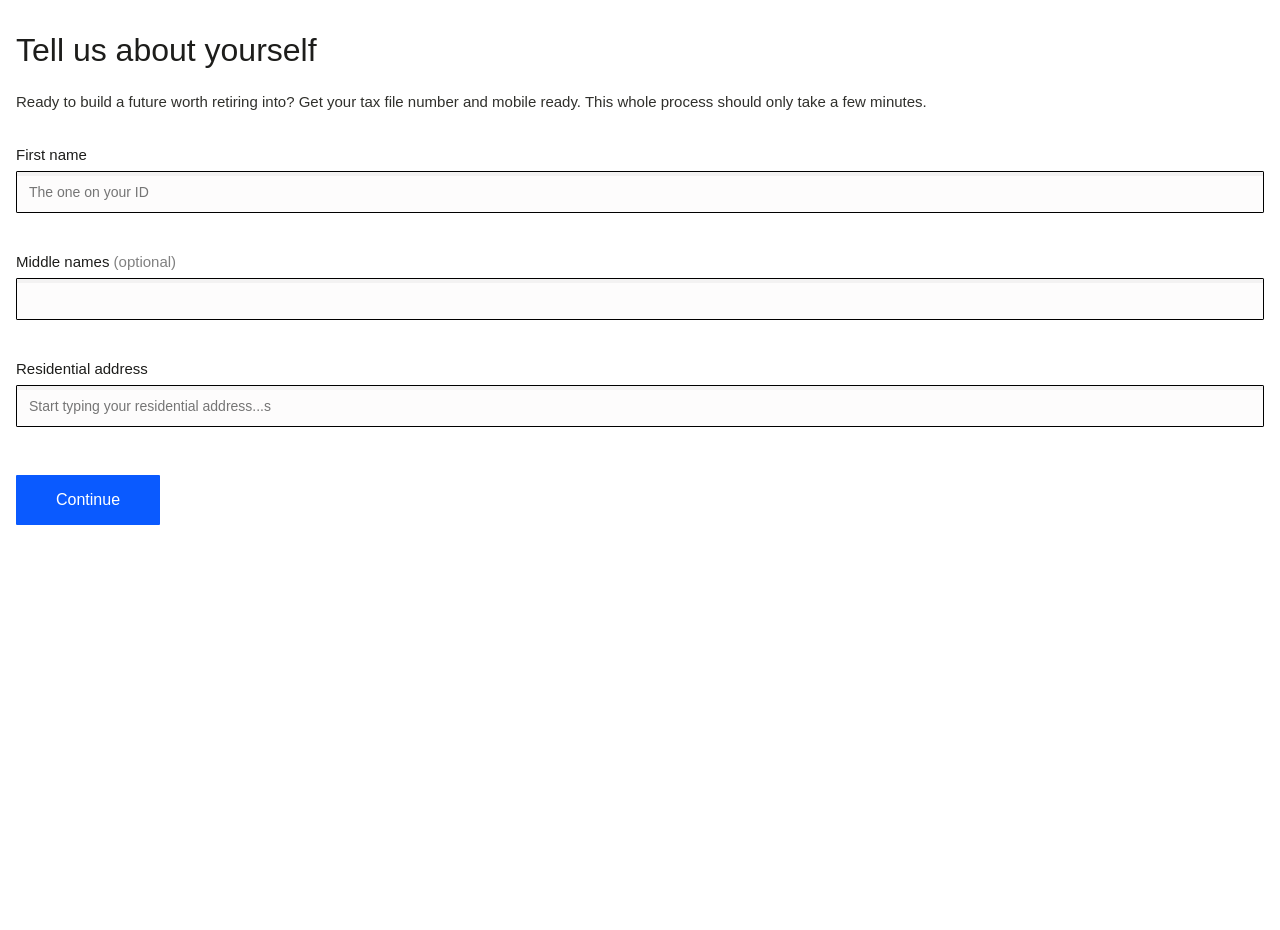
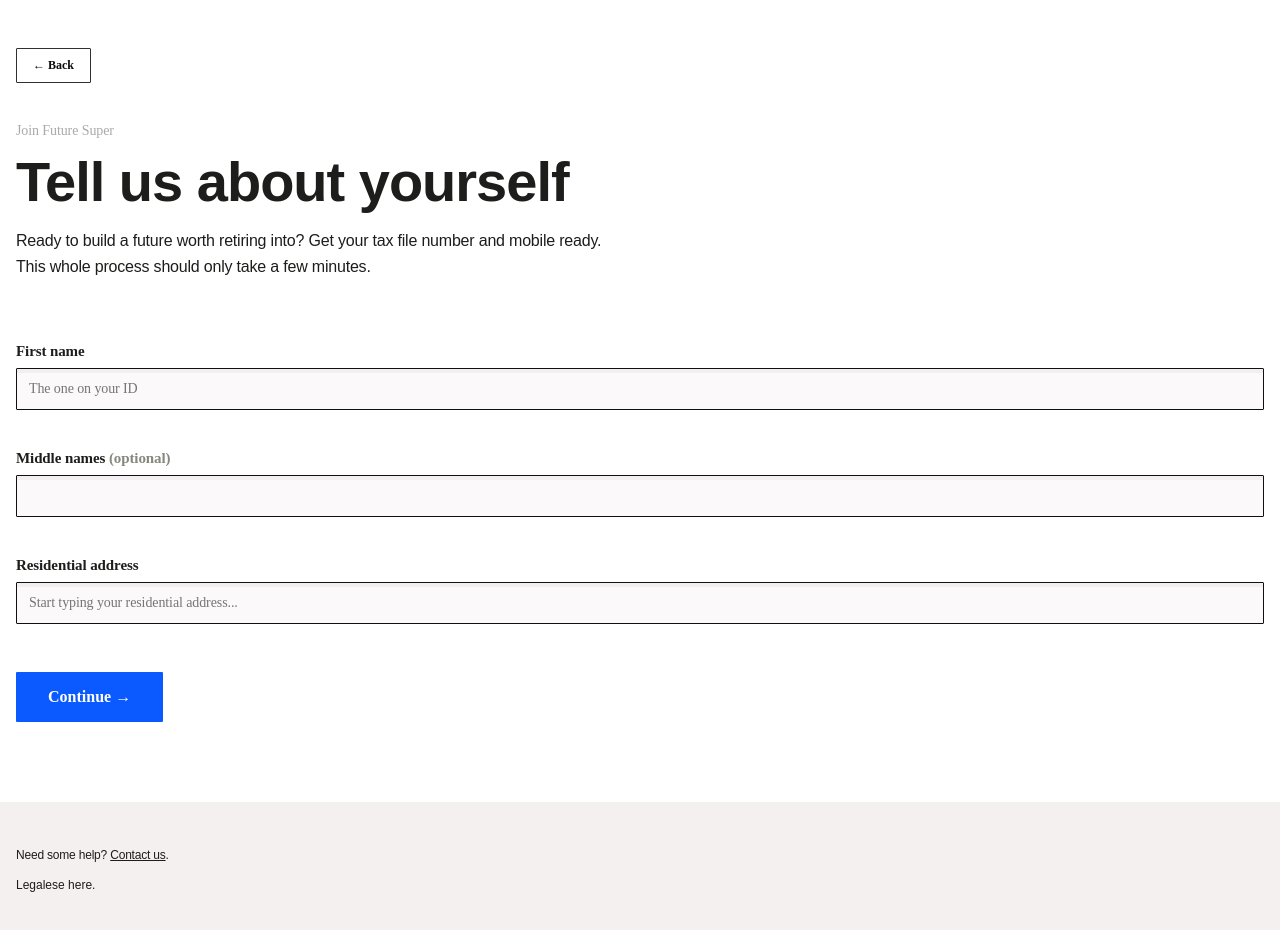
Before and after one commit to futuresuper/design, a plain HTML site: page index.html in a window 1280 px wide. Before the commit the page ends 800 px from the top, so only its background shows below. Drawn offline with Linux system fonts and the light colour scheme; a web font is replaced by a local one.

Commit message:
colour variables

```diff
--- /dev/null
+++ b/colours.css
@@ -0,0 +1,16 @@
+:root {
+  --white-000: #ffffff;
+  --off-white-100: #fdfcfc;
+  --off-white-300: #fbf9f9;
+  --off-white-500: #f5f0f0;
+  --black-500: #140f14;
+  --grey-900: #0b0b0a;
+  --grey-800: #1d1d1b;
+  --grey-700: #30302c;
+  --grey-500: #52524c;
+  --grey-400: #87877e;
+  --blue-300: #a3c1ff;
+  --blue-500: #0a5aff;
+  --blue-700: #0043cc;
+  --green-500: #2bb151;
+}
--- /dev/null
+++ b/dark.css
@@ -0,0 +1,35 @@
+/* Light content on dark background */
+/* https://web.dev/prefers-color-scheme/ */
+:root {
+  color: var(--white-000);
+  background-color: var(--grey-800);
+}
+
+a.button.back {
+  color: var(--white-000);
+  border: 1px solid var(--grey-500);
+}
+
+a.button.back:hover {
+  color: var(--black-500);
+  background-color: var(--white-000);
+  border: 1px solid var(--white-000);
+}
+
+header h2 {
+  color: var(--grey-400);
+}
+
+label span {
+  color: var(--grey-400);
+}
+
+input {
+  background-color: var(--grey-500);
+  border: 1px solid var(--off-white-500);
+  box-shadow: inset 0px 4px 0.5px rgba(0, 0, 0, 0.04);
+}
+
+footer {
+  background-color: var(--grey-700);
+}
--- a/index.html
+++ b/index.html
@@ -5,26 +5,61 @@
     <meta charset="UTF-8">
     <meta name="viewport" content="width=device-width, initial-scale=1.0">
     <title>Design | Future Super</title>
+    <script>
+        // If `prefers-color-scheme` is not supported, fall back to light mode.
+        // In this case, light.css will be downloaded with `highest` priority.
+        if (window.matchMedia('(prefers-color-scheme: dark)').media === 'not all') {
+            document.documentElement.style.display = 'none';
+            document.head.insertAdjacentHTML(
+                'beforeend',
+                '<link rel="stylesheet" href="/light.css" onload="document.documentElement.style.display = \'\'">'
+            );
+        }
+    </script>
+    <link rel="stylesheet" href="colours.css">
+    <!--
+        Conditionally either load the light or the dark stylesheet. The matching file
+        will be downloaded with `highest`, the non-matching file with `lowest`
+        priority. If the browser doesn't support `prefers-color-scheme`, the media
+        query is unknown and the files are downloaded with `lowest` priority (but
+        above I already force `highest` priority for my default light experience).
+      -->
+    <link rel="stylesheet" href="dark.css" media="(prefers-color-scheme: dark)">
+    <link rel="stylesheet" href="light.css" media="(prefers-color-scheme: light)">
+    <!-- The main stylesheet -->
     <link rel="stylesheet" href="style.css">
 </head>
 
 <body>
     <header>
-        <h1>Tell us about yourself</h1>
+        <a href="#" class="button back">← Back</a>
+        <h2>Join Future Super</h2>
+        <h1>Tell us about <span class="highlight">yourself</span></h1>
         <p>Ready to build a future worth retiring into? Get your tax file number and mobile ready. This whole process
             should
             only take a few minutes.</p>
     </header>
-    <label for="name">First name</label>
-    <input type="text" id="name" name="name" required placeholder="The one on your ID">
+    <section>
+        <label for="name">First name</label>
+        <input type="text" id="name" name="name" required placeholder="The one on your ID">
 
-    <label for="middle-name">Middle names <span>(optional)</span></label>
-    <input type="text" id="middle-name" name="middle-name">
+        <label for="middle-name">Middle names <span>(optional)</span></label>
+        <input type="text" id="middle-name" name="middle-name">
 
-    <label for="address">Residential address</label>
-    <input type="text" id="address" name="address" required placeholder="Start typing your residential address...s">
+        <label for="address">Residential address</label>
+        <input type="text" id="address" name="address" required placeholder="Start typing your residential address...">
 
-    <a href="#" class="button">Continue</a>
+        <a href="#" class="button primary">Continue →</a>
+    </section>
+
+    <footer>
+        <section>
+            <p><strong>Need some help?</strong> <a href="#">Contact us</a>.</p>
+        </section>
+        <section>
+            Legalese here.
+        </section>
+    </footer>
 </body>
 
 </html>
--- /dev/null
+++ b/light.css
@@ -0,0 +1,35 @@
+/* Dark content on light background */
+/* https://web.dev/prefers-color-scheme/ */
+:root {
+  color: var(--grey-800);
+  background-color: var(--white-500);
+}
+
+a.button.back {
+  color: var(--grey-900);
+  border: 1px solid var(--grey-700);
+}
+
+a.button.back:hover {
+  color: white;
+  background-color: var(--black-500);
+  border: 1px solid var(--black-500);
+}
+
+header h2 {
+  color: #aaa;
+}
+
+label span {
+  color: var(--grey-400);
+}
+
+input {
+  background-color: var(--off-white-300);
+  border: 1px solid var(--black-500);
+  box-shadow: inset 0px 4px 0.5px rgba(0, 0, 0, 0.04);
+}
+
+footer {
+  background-color: var(--off-white-500);
+}
--- a/style.css
+++ b/style.css
@@ -1,25 +1,31 @@
 :root {
-  --white-000: #ffffff;
-  --off-white-100: #fdfcfc;
-  --off-white-300: #fbf9f9;
-  --off-white-500: #f5f0f0;
-  --grey-800: #1d1d1b;
-  --grey-700: #30302c;
-  --blue-500: #0a5aff;
-  --blue-700: #0043cc;
-  --green-500: #2bb151;
+  color-scheme: light dark;
 
   --font-weight-medium: 500;
   --font-stretch-narrow: 94%;
   --font-stretch-normal: 100%;
   --font-stretch-wide: 106%;
 
-  --border-radius-square: 1.05px;
+  --border-radius-square: 1px;
+}
+
+::selection {
+  background: var(--blue-500);
+  color: white;
 }
 
 @font-face {
   font-family: "SharpGroteskVF";
   src: url("SharpGroteskTrial-VF.ttf") format("truetype");
+}
+
+@font-face {
+  font-family: "JetBrainsMonoVF";
+  src: url("JetBrainsMono-Variable.ttf") format("truetype");
+}
+
+* {
+  transition: background-color 0.2s cubic-bezier(0.3, 0, 0.5, 1);
 }
 
 body,
@@ -28,75 +34,143 @@ input {
 }
 
 body {
-  background: var(--white-000);
-  color: var(--grey-800);
+  color: var(--color);
+  background-color: var(--background-color);
+
   font-stretch: var(--font-stretch-normal);
-  margin: 2rem 1rem;
+  margin: 0;
+}
+
+header,
+section {
+  margin: 0 1rem;
 }
 
 header {
-  margin-bottom: 2rem;
+  margin-bottom: 4rem;
 }
 
 h1 {
-  font-weight: var(--font-weight-medium);
-  font-stretch: var(--font-stretch-wide);
+  font-weight: 550;
+  letter-spacing: -1px;
+  font-stretch: var(--font-stretch-narrow);
+  /* color: var(--black-500); */
+  font-size: 56px;
+  margin: 0;
+  /* text-transform: uppercase; */
+  line-height: 110%;
 }
 
+header h2 {
+  font-family: "JetBrainsMonoVF";
+  font-size: 14px;
+  font-weight: 500;
+  letter-spacing: -0.1px;
+  margin: 0;
+  margin-bottom: 0.75rem;
+}
+
+/* h1 span.highlight {
+  color: var(--blue-500);
+} */
+
 p {
-  font-size: 15px;
+  /* font-size: 15px; */
+  max-width: 600px;
   line-height: 160%;
-  color: var(--grey-700);
+  /* color: var(--grey-700); */
   font-stretch: var(--font-stretch-narrow);
   font-weight: normal;
+  letter-spacing: -0.2px;
 }
 
 input,
 label {
+  font-family: "JetBrainsMonoVF";
+  letter-spacing: -0.1px;
   width: 100%;
   box-sizing: border-box;
 }
 
 label {
   font-size: 15px;
+  font-weight: 550;
   display: block;
-  font-weight: var(--font-weight-medium);
+  /* font-weight: var(--font-weight-medium); */
+  /* font-weight: 464; */
   margin-bottom: 0.5rem;
-}
-
-label span {
-  color: grey;
 }
 
 input {
   font-size: 14px;
-  background-color: var(--off-white-100);
-  border: 1px solid black;
+
   border-radius: var(--border-radius-square);
   padding: 0.75rem;
-  box-shadow: inset 0px 4px 0.5px rgba(0, 0, 0, 0.04);
+
   margin-bottom: 2.5rem;
 }
 
-input:hover,
-input:active {
+/* input:hover {
   background-color: var(--off-white-300);
+} */
+
+input:active,
+input:focus {
+  color: var(--black-500);
+  background-color: var(--white-000);
+  /* box-shadow: inset 0px 0px 0px rgba(0, 0, 0, 0); */
+  outline: none;
+  box-shadow: 0 0 0 4px var(--blue-300);
+  border: 1px solid var(--blue-500);
 }
 
 a.button {
+  font-family: "JetBrainsMonoVF";
+  font-weight: 550;
+  text-align: center;
   margin-top: 0.5rem;
   display: inline-block;
-  padding: 1rem 2.5rem;
-  background-color: var(--blue-500);
   border-radius: var(--border-radius-square);
-  color: white;
   text-decoration: none;
-
-  font-stretch: var(--font-stretch-narrow);
-  font-weight: 500;
-  text-align: center;
 }
 
-a.button:hover {
-  background-color: var(--green-500);
+a.button:visited {
+  color: inherit;
 }
+
+a.button.primary {
+  color: white;
+  background-color: var(--blue-500);
+  padding: 1rem 2rem;
+}
+a.button.primary:hover {
+  background-color: #003cb8;
+}
+
+a.button.primary:active {
+  background-color: var(--black-500);
+}
+
+a.button.back {
+  font-size: 12px;
+  padding: 0.55rem 1rem;
+  margin-top: 3rem;
+  margin-bottom: 2.5rem;
+  /* border-radius: 200px; */
+}
+
+footer {
+  margin-top: 5rem;
+  height: 50vh;
+  font-size: 12px;
+  padding: 2rem 0;
+  font-stretch: var(--font-stretch-narrow);
+}
+
+footer a {
+  color: inherit;
+}
+
+p strong {
+  font-weight: 500;
+}
```
Also changed, not shown: 1 other file.
